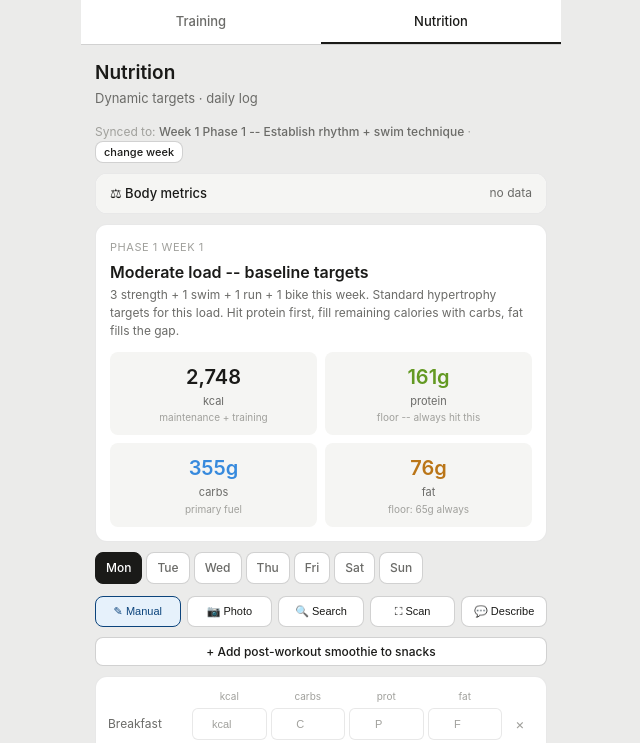
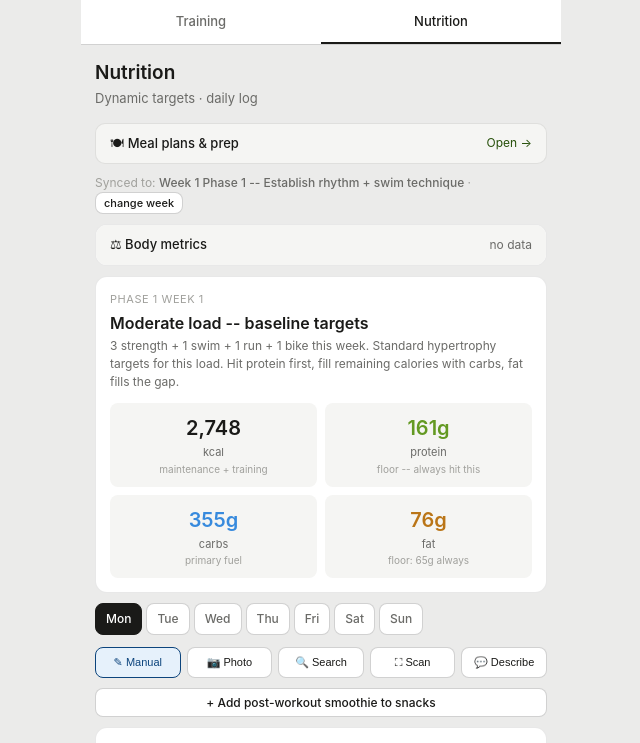
Before and after one commit to mstone511/training-tracker, a plain HTML site: page index.html in a window 1280 px wide. Both pictures are taken after a click on the element "Nutrition". Shown: the top 743 px of the page, without its empty margins (319-959 px from the left). Drawn offline with Linux system fonts and the light colour scheme.

Commit message:
Add files via upload

```diff
--- a/index.html
+++ b/index.html
@@ -288,6 +288,10 @@ textarea:focus{outline:2px solid #378add;outline-offset:0}
 <div class="page" id="page-nutrition">
 <h1>Nutrition</h1>
 <p class="subtitle">Dynamic targets &middot; daily log</p>
+<a href="meals.html" style="display:flex;align-items:center;justify-content:space-between;text-decoration:none;background:var(--bg2);border:1px solid var(--border);border-radius:10px;padding:10px 14px;margin-bottom:10px">
+  <span style="font-size:13px;color:var(--txt);font-weight:500">&#127869; Meal plans &amp; prep</span>
+  <span style="font-size:12px;color:var(--green-txt)">Open &rarr;</span>
+</a>
 <div style="font-size:12px;color:var(--txt3);margin-bottom:10px">Synced to: <span id="nutWeekLabel" style="color:var(--txt2);font-weight:500">Week 1</span> &middot; <button class="btn" style="font-size:11px;padding:3px 8px" onclick="switchTab('training')">change week</button></div>
 <div class="sync-panel" style="margin-bottom:10px">
   <div class="sync-head" onclick="document.getElementById('metricsBody').classList.toggle('open')">
```
